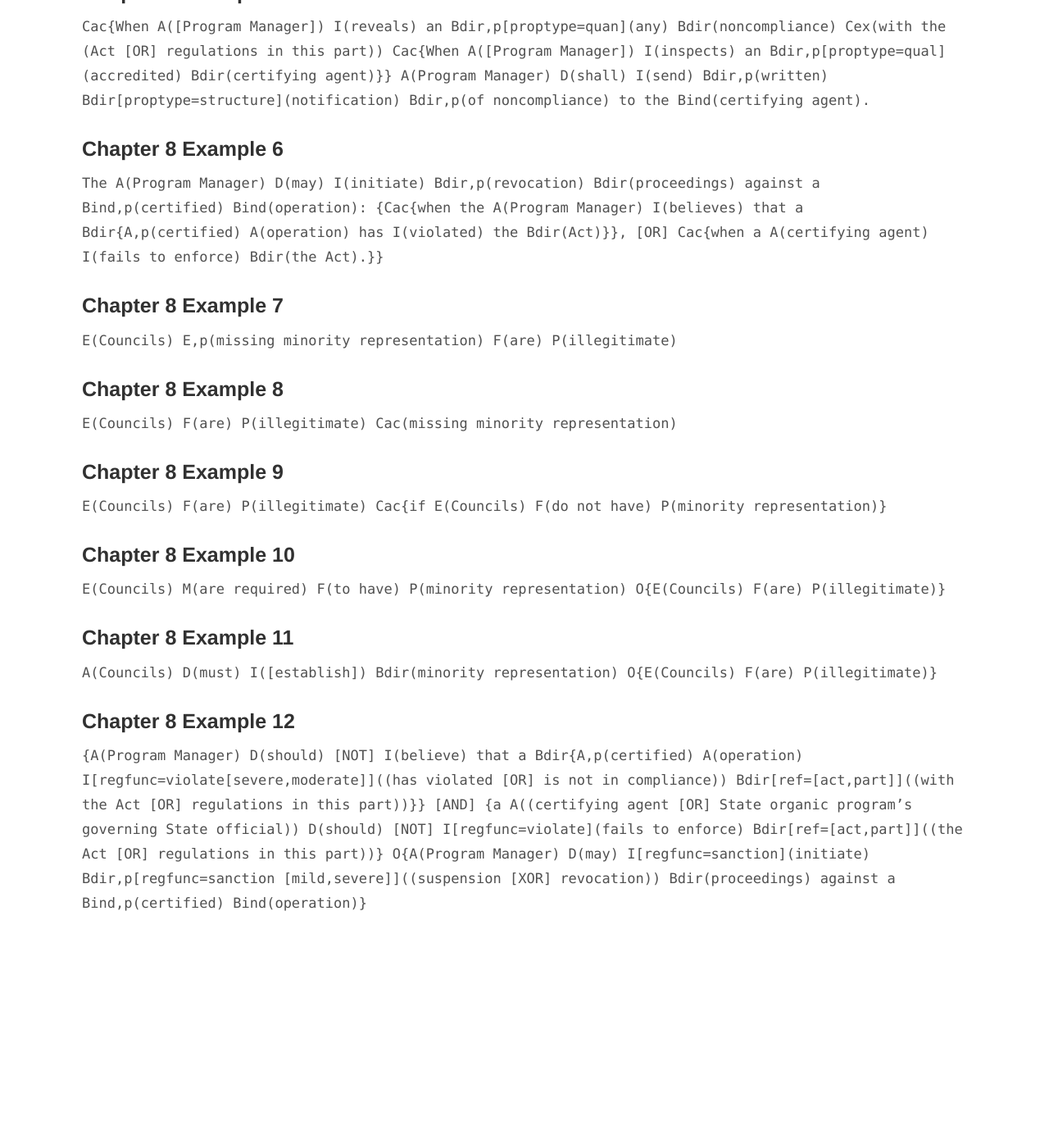
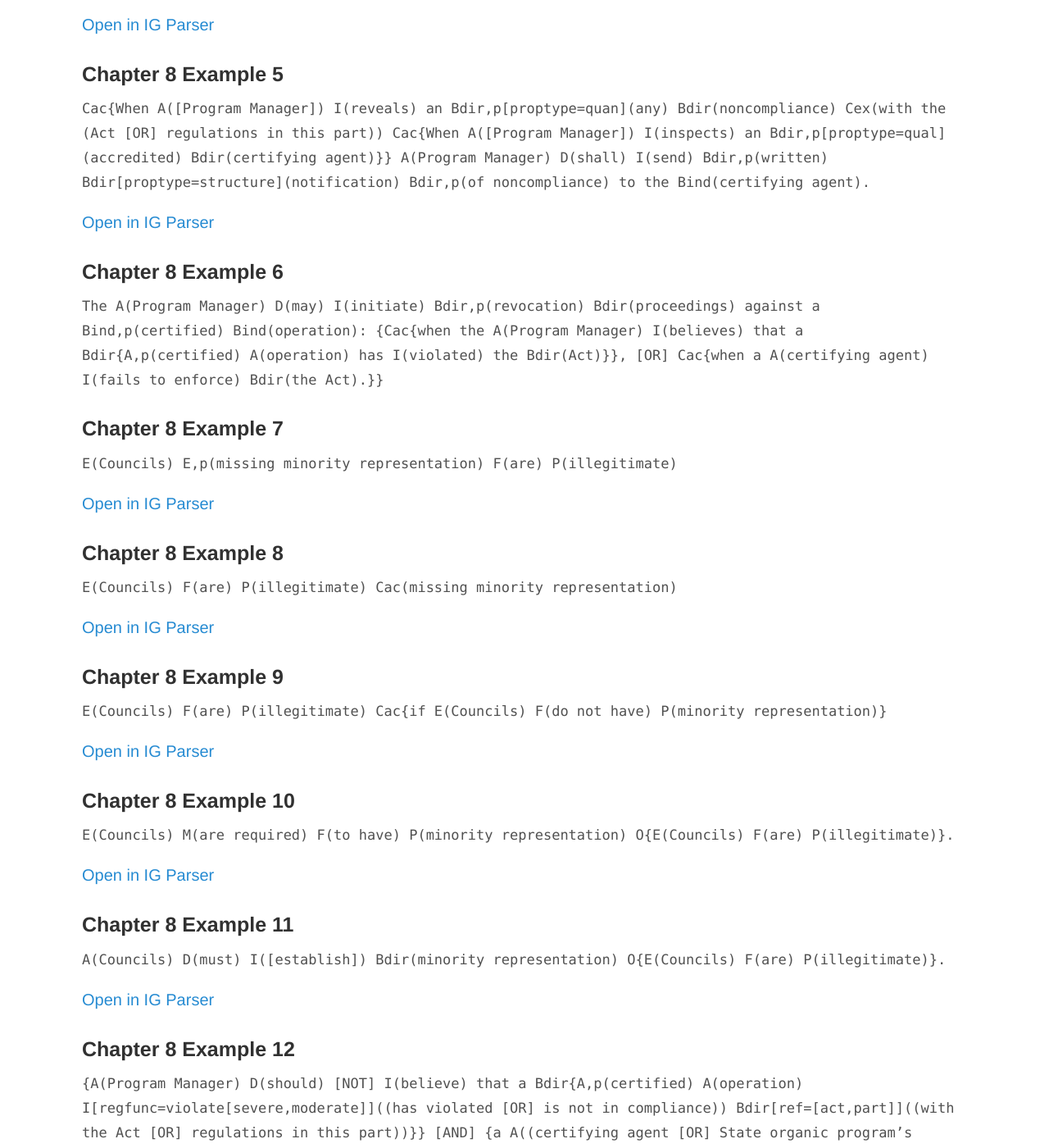
Before and after one commit to InstitutionalGrammar/IG-Book, a Jekyll site: the page built from book-examples.md, in a window 1280 px wide and 1400 px high, scrolled down 7432 px. Shown: the whole window at 82% size. Built offline with Jekyll 4.4.1, drawn with Linux system fonts in a browser that asks for light colours; before the commit the page ends 8567 px from its top, so only the background shows below that.

Commit message:
Update book-examples.md

````diff
--- a/book-examples.md
+++ b/book-examples.md
@@ -265,10 +265,14 @@ title: IG Book
 
 ```The A(Program Manager) D(may) I(initiate) Bdir,p((suspension [XOR] revocation)) Bdir(proceedings) against a Bind,p(certified) Bind(operation): {Cac{when the A(Program Manager) I(believes) that Bdir{a A,p(certified) A(operation) I((has violated [OR] is not in compliance)) Bdir(with (the Act [OR] regulations in this part))}}, [OR] Cac{when a A((certifying agent [OR] State organic program’s governing State official)) I(fails to enforce) Bdir((the Act [OR] regulations in this part)).}}```
 
+<!-- [Open in IG Parser](http://128.39.143.144:4040/?rawStmt=The%20Program%20Manager%20may%20initiate%20suspension%20or%20revocation%20proceedings%20against%20a%20certified%20operation:%20when%20the%20Program%20Manager%20believes%20that%20a%20certified%20operation%20has%20violated%20or%20is%20not%20in%20compliance%20with%20the%20Act%20or%20regulations%20in%20this%20part,%20or%20when%20a%20certifying%20agent%20or%20State%20organic%20program%E2%80%99s%20governing%20State%20official%20fails%20to%20enforce%20the%20Act%20or%20regulations%20in%20this%20part.&codedStmt=The%20A(Program%20Manager)%20D(may)%20I(initiate)%20Bdir,p((suspension%20[XOR]%20revocation))%20Bdir(proceedings)%20against%20a%20Bind,p(certified)%20Bind(operation):%20{Cac{when%20the%20A(Program%20Manager)%20I(believes)%20that%20Bdir{a%20A,p(certified)%20A(operation)%20I((has%20violated%20[OR]%20is%20not%20in%20compliance))%20Bdir(with%20(the%20Act%20[OR]%20regulations%20in%20this%20part))}},%20[OR]%20Cac{when%20a%20A((certifying%20agent%20[OR]%20State%20organic%20program%E2%80%99s%20governing%20State%20official))%20I(fails%20to%20enforce)%20Bdir((the%20Act%20[OR]%20regulations%20in%20this%20part)).}}&stmtId=1) -->
+
 <a name="ed1ch8ex2"></a>
 ### Chapter 8 Example 2
 
 ```A A(certifying agent) D(must) I(notify) the Bind(Program Manager) of Bdir,p(all) Bdir(compliance (proceedings [AND] actions)) Bdir,p(taken pursuant to this part).```
+
+[Open in IG Parser](http://128.39.143.144:4040/?rawStmt=A%20certifying%20agent%20must%20notify%20the%20Program%20Manager%20of%20all%20compliance%20proceedings%20and%20actions%20taken%20pursuant%20to%20this%20part.&codedStmt=A%20A(certifying%20agent)%20D(must)%20I(notify)%20the%20Bind(Program%20Manager)%20of%20Bdir,p(all)%20Bdir(compliance%20(proceedings%20[AND]%20actions))%20Bdir,p(taken%20pursuant%20to%20this%20part).&stmtId=1)
 
 <a name="ed1ch8ex3"></a>
 ### Chapter 8 Example 3
@@ -280,40 +284,56 @@ title: IG Book
 
 ```Cac{If A(Program Manager) I(fails to submit) Bdir(notification) Bdir,p(of noncompliance)} E(noncompliance proceedings) F(are considered) P(not initiated).```
 
+[Open in IG Parser](http://128.39.143.144:4040/?rawStmt=If%20Program%20Manager%20fails%20to%20submit%20notification%20of%20noncompliance,%20noncompliance%20proceedings%20are%20considered%20not%20initiated.&codedStmt=Cac{If%20A(Program%20Manager)%20I(fails%20to%20submit)%20Bdir(notification)%20Bdir,p(of%20noncompliance)},%20E(noncompliance%20proceedings)%20F(are%20considered)%20P(not%20initiated).&stmtId=1)
+
 <a name="ed1ch8ex5"></a>
 ### Chapter 8 Example 5
 
 ```Cac{When A([Program Manager]) I(reveals) an Bdir,p[proptype=quan](any) Bdir(noncompliance) Cex(with the (Act [OR] regulations in this part)) Cac{When A([Program Manager]) I(inspects) an Bdir,p[proptype=qual](accredited) Bdir(certifying agent)}} A(Program Manager) D(shall) I(send) Bdir,p(written) Bdir[proptype=structure](notification) Bdir,p(of noncompliance) to the Bind(certifying agent).```
+
+[Open in IG Parser](http://128.39.143.144:4040/?rawStmt=When%20an%20inspection%20of%20an%20accredited%20certifying%20agent%20by%20the%20Program%20Manager%20reveals%20any%20noncompliance%20with%20the%20Act%20or%20regulations%20in%20this%20part,%20a%20written%20notification%20of%20noncompliance%20shall%20be%20sent%20to%20the%20certifying%20agent.&codedStmt=Cac{When%20A([Program%20Manager])%20I(reveals)%20an%20Bdir,p[proptype=quan](any)%20Bdir(noncompliance)%20Cex(with%20the%20(Act%20[OR]%20regulations%20in%20this%20part))%20Cac{When%20A([Program%20Manager])%20I(inspects)%20an%20Bdir,p[proptype=qual](accredited)%20Bdir(certifying%20agent)}}%20A(Program%20Manager)%20D(shall)%20I(send)%20Bdir,p(written)%20Bdir[proptype=structure](notification)%20Bdir,p(of%20noncompliance)%20to%20the%20Bind(certifying%20agent).&stmtId=1)
 
 <a name="ed1ch8ex6"></a>
 ### Chapter 8 Example 6
 
 ```The A(Program Manager) D(may) I(initiate) Bdir,p(revocation) Bdir(proceedings) against a Bind,p(certified) Bind(operation): {Cac{when the A(Program Manager) I(believes) that a Bdir{A,p(certified) A(operation) has I(violated) the Bdir(Act)}}, [OR] Cac{when a A(certifying agent) I(fails to enforce) Bdir(the Act).}}```
 
+<!--[Open in IG Parser](http://128.39.143.144:4040/?rawStmt=The%20Program%20Manager%20may%20initiate%20revocation%20proceedings%20against%20a%20certified%20operation:%20when%20the%20Program%20Manager%20believes%20that%20a%20certified%20operation%20has%20violated%20the%20Act,%20or%20when%20a%20certifying%20agent%20fails%20to%20enforce%20the%20Act.&codedStmt=The%20A(Program%20Manager)%20D(may)%20I(initiate)%20Bdir,p(revocation)%20Bdir(proceedings)%20against%20a%20Bind,p(certified)%20Bind(operation):%20{Cac{when%20the%20A(Program%20Manager)%20I(believes)%20that%20a%20Bdir{A,p(certified)%20A(operation)%20has%20I(violated)%20the%20Bdir(Act)}},%20[OR]%20Cac{when%20a%20A(certifying%20agent)%20I(fails%20to%20enforce)%20Bdir(the%20Act).}}&stmtId=1)-->
+
 <a name="ed1ch8ex7"></a>
 ### Chapter 8 Example 7
 
 ```E(Councils) E,p(missing minority representation) F(are) P(illegitimate)```
+
+[Open in IG Parser](http://128.39.143.144:4040/?rawStmt=Councils%20missing%20minority%20representation%20are%20illegitimate.&codedStmt=E(Councils)%20E,p(missing%20minority%20representation)%20F(are)%20P(illegitimate).&stmtId=1)
 
 <a name="ed1ch8ex8"></a>
 ### Chapter 8 Example 8
 
 ```E(Councils) F(are) P(illegitimate) Cac(missing minority representation)```
 
+[Open in IG Parser](http://128.39.143.144:4040/?rawStmt=Councils%20are%20illegitimate%20missing%20minority%20representation.&codedStmt=E(Councils)%20F(are)%20P(illegitimate)%20Cac(missing%20minority%20representation).&stmtId=1)
+
 <a name="ed1ch8ex9"></a>
 ### Chapter 8 Example 9
 
 ```E(Councils) F(are) P(illegitimate) Cac{if E(Councils) F(do not have) P(minority representation)}```
 
+[Open in IG Parser](http://128.39.143.144:4040/?rawStmt=Councils%20are%20illegitimate%20if%20Councils%20do%20not%20have%20minority%20representation.&codedStmt=E(Councils)%20F(are)%20P(illegitimate)%20Cac{if%20E(Councils)%20F(do%20not%20have)%20P(minority%20representation)}.&stmtId=1)
+
 <a name="ed1ch8ex10"></a>
 ### Chapter 8 Example 10
 
-```E(Councils) M(are required) F(to have) P(minority representation) O{E(Councils) F(are) P(illegitimate)}```
+```E(Councils) M(are required) F(to have) P(minority representation) O{E(Councils) F(are) P(illegitimate)}.```
+
+[Open in IG Parser](http://128.39.143.144:4040/?rawStmt=Councils%20are%20required%20to%20have%20minority%20representation,%20or%20else%20Councils%20are%20illegitimate.&codedStmt=E(Councils)%20M(are%20required)%20F(to%20have)%20P(minority%20representation)%20O{E(Councils)%20F(are)%20P(illegitimate)}.&stmtId=1)
 
 <a name="ed1ch8ex11"></a>
 ### Chapter 8 Example 11
 
-```A(Councils) D(must) I([establish]) Bdir(minority representation) O{E(Councils) F(are) P(illegitimate)}```
+```A(Councils) D(must) I([establish]) Bdir(minority representation) O{E(Councils) F(are) P(illegitimate)}.```
+
+[Open in IG Parser](http://128.39.143.144:4040/?rawStmt=Councils%20must%20[establish]%20minority%20representation,%20or%20else%20Councils%20are%20illegitimate.&codedStmt=A(Councils)%20D(must)%20I([establish])%20Bdir(minority%20representation)%20O{E(Councils)%20F(are)%20P(illegitimate)}.&stmtId=1)
 
 <a name="ed1ch8ex12"></a>
 ### Chapter 8 Example 12
````
